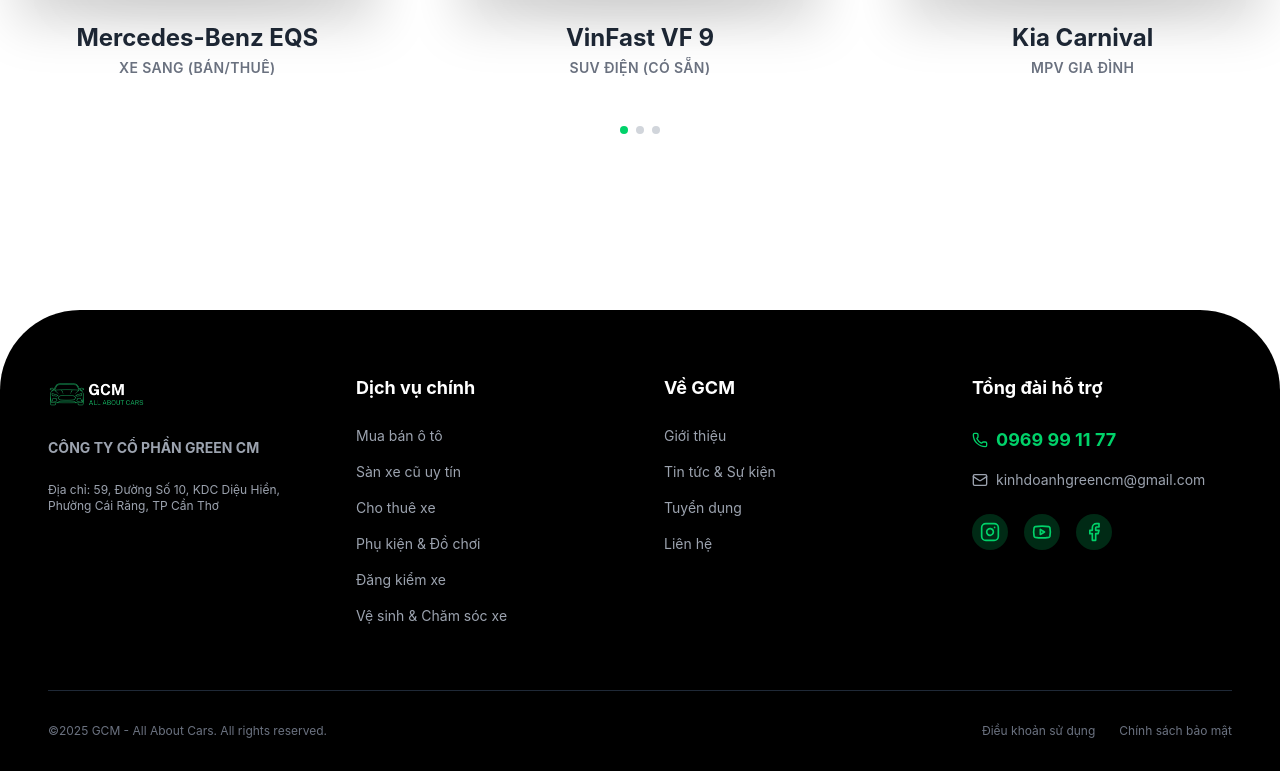
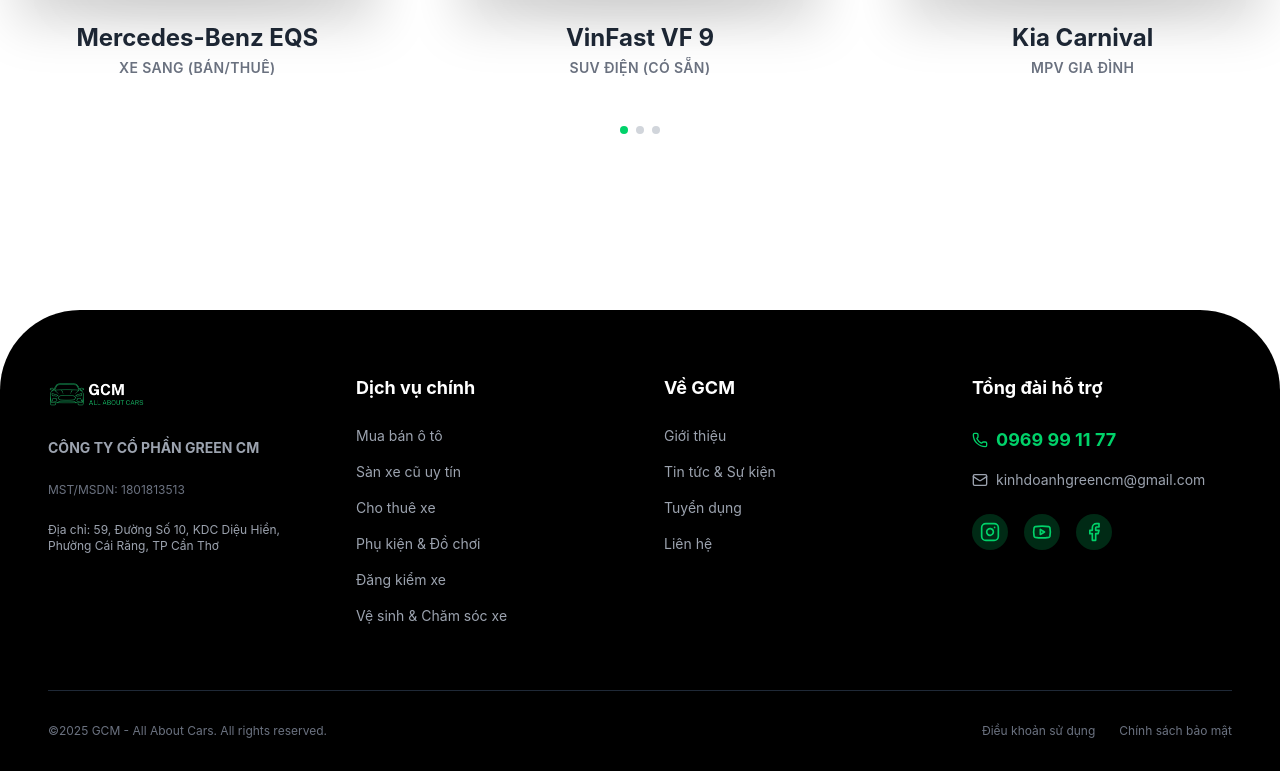
Before and after one commit to kinhdoanhgreencm/greencm.vn, a Next.js app: page / in a window 1280 px wide. Shown: the part 2658-3429 px from the top of the page. Built offline with nearby package versions, Linux system fonts and the light colour scheme; no server answers.

Commit message:
Add tax ID 1801813513 to footer company info

```diff
--- a/components/Footer.tsx
+++ b/components/Footer.tsx
@@ -25,7 +25,7 @@
               </div>
 
               <h3 className="font-bold text-sm uppercase text-gray-400">Công ty cổ phần Green CM</h3>
-              {/* <p className="text-xs text-gray-500">MST/MSDN: ...</p> */}
+              <p className="text-xs text-gray-500">MST/MSDN: 1801813513</p>
 
               <div className="text-xs text-gray-400 space-y-2">
                 <p>Địa chỉ: 59, Đường Số 10, KDC Diệu Hiền, Phường Cái Răng, TP Cần Thơ</p>
```
